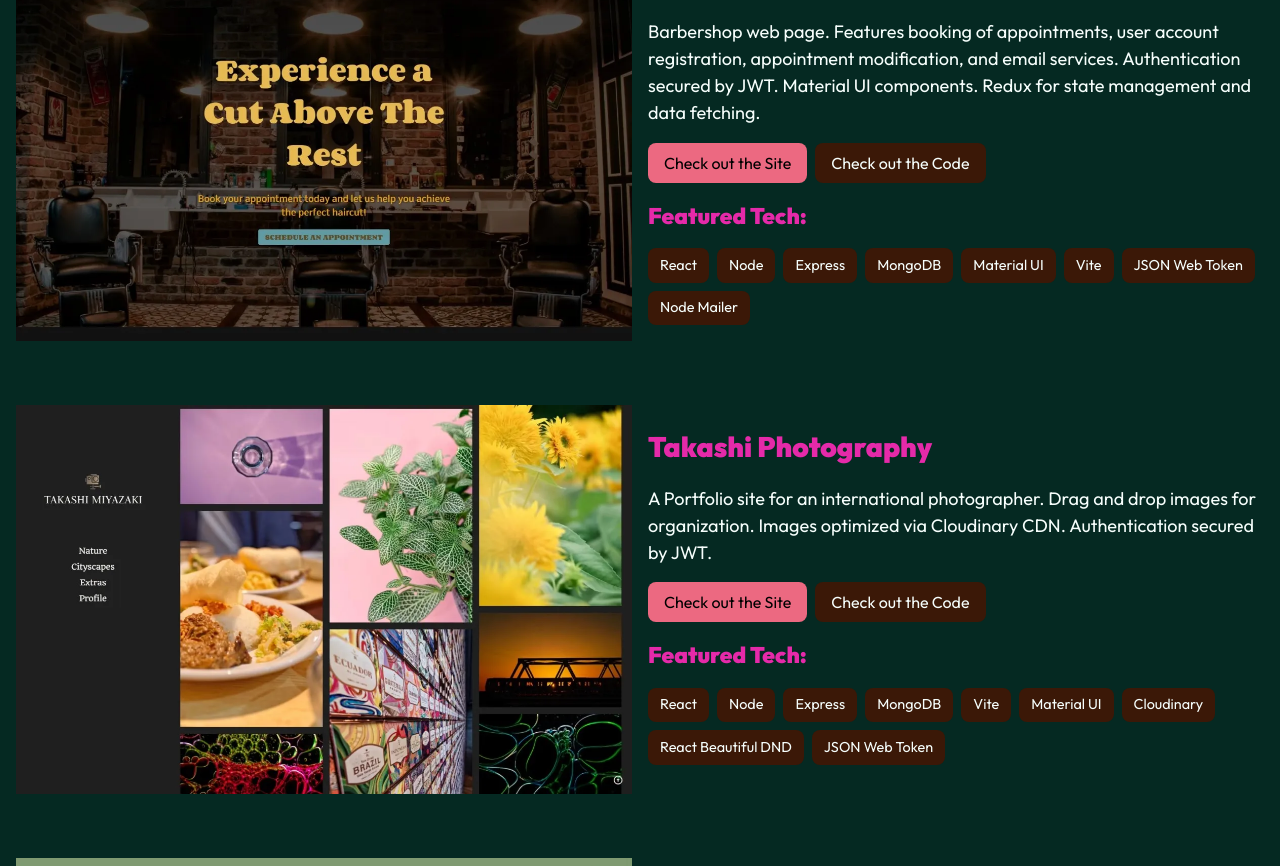
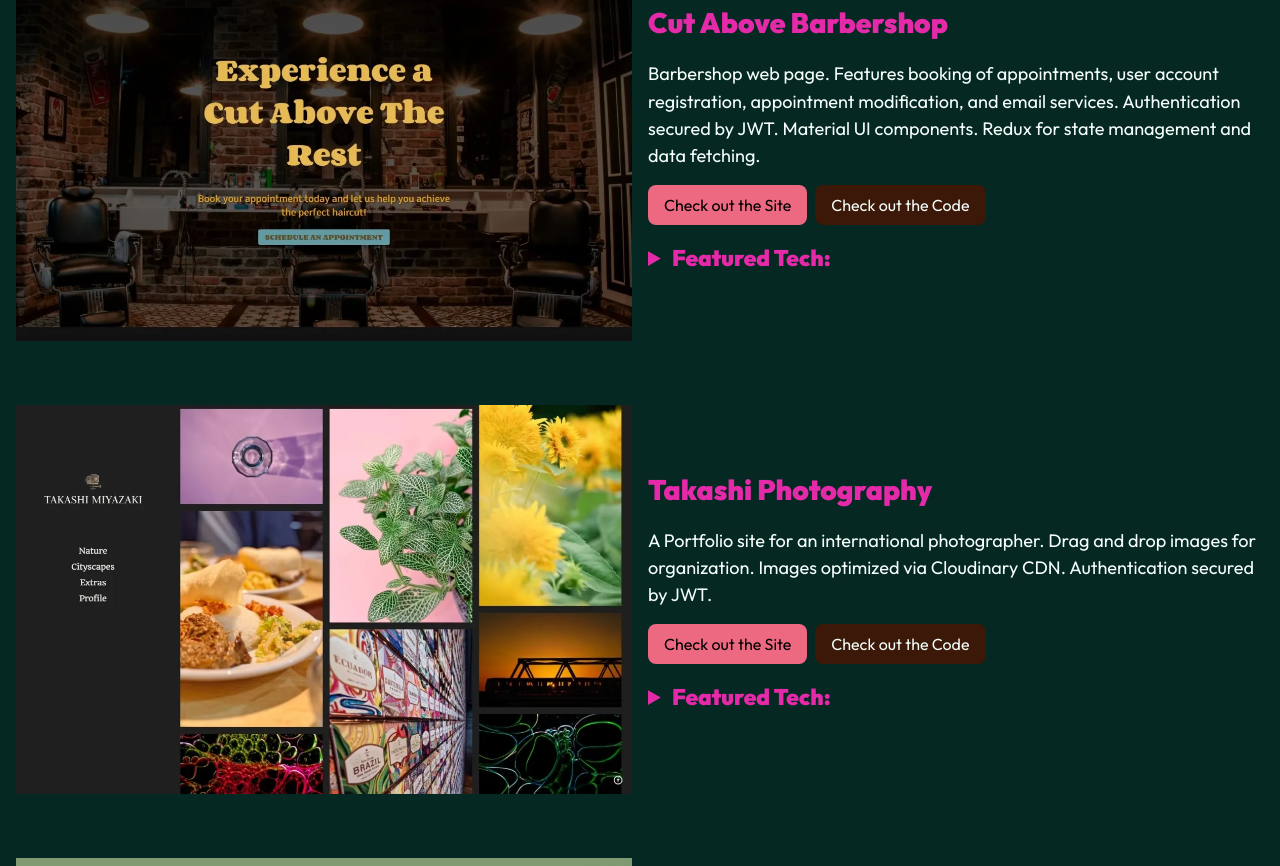
Before and after one commit to Andrewyithub/portfolio-v4, a React (Vite) app: page / in a window 1280 px wide. Shown: the part 773-1639 px from the top of the page. Built offline with nearby package versions, Linux system fonts and the light colour scheme.

Commit message:
details summary element for techs used on card

```diff
--- a/src/App.css
+++ b/src/App.css
@@ -28,7 +28,8 @@
 h1,
 h2,
 h3,
-h4 {
+h4,
+summary {
   font-weight: 900;
   margin-bottom: 1rem;
 }
@@ -42,7 +43,8 @@ h2 {
 h3 {
   font-size: var(--step-2);
 }
-h4 {
+h4,
+summary {
   font-size: var(--step-1);
 }
 
@@ -91,7 +93,8 @@ body {
 h1,
 h2,
 h3,
-h4 {
+h4,
+summary {
   color: var(--accent);
 }
 
--- a/src/components/Card/index.tsx
+++ b/src/components/Card/index.tsx
@@ -34,7 +34,8 @@ export default function Card({ project }: CardProps) {
         <button className={`button__secondary`}>
           <a href={project.githubLink}>Check out the Code</a>
         </button>
-        <h4>Featured Tech:</h4>
+        <details>
+          <summary>Featured Tech:</summary>
           <div className={`techs`}>
             {project.techs.map((item, i) => (
               <div key={i} className="body2">
@@ -42,6 +43,7 @@ export default function Card({ project }: CardProps) {
               </div>
             ))}
           </div>
+        </details>
       </div>
     </div>
   );
```
Lines whose indentation alone changed are shown as unchanged.
